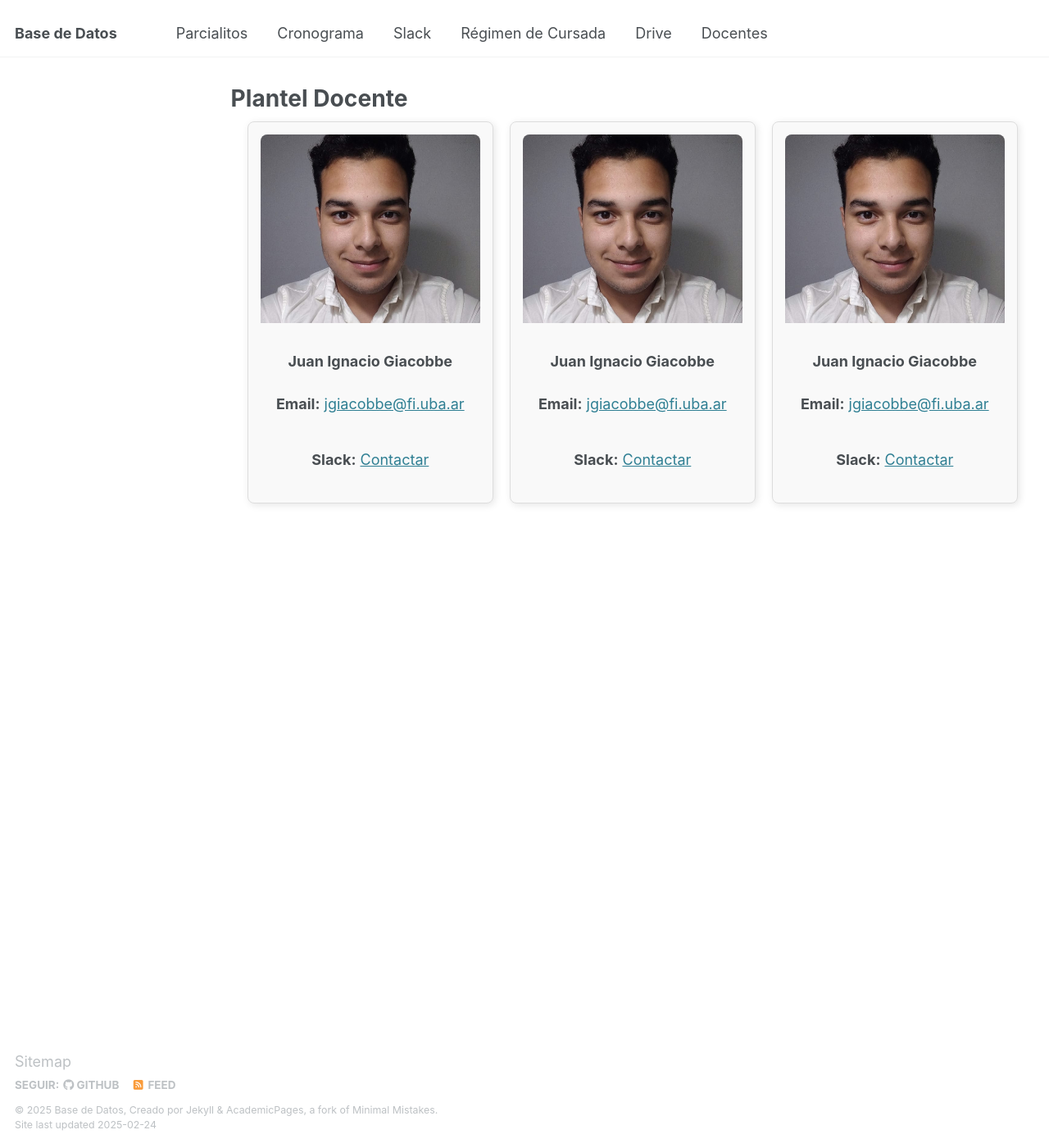
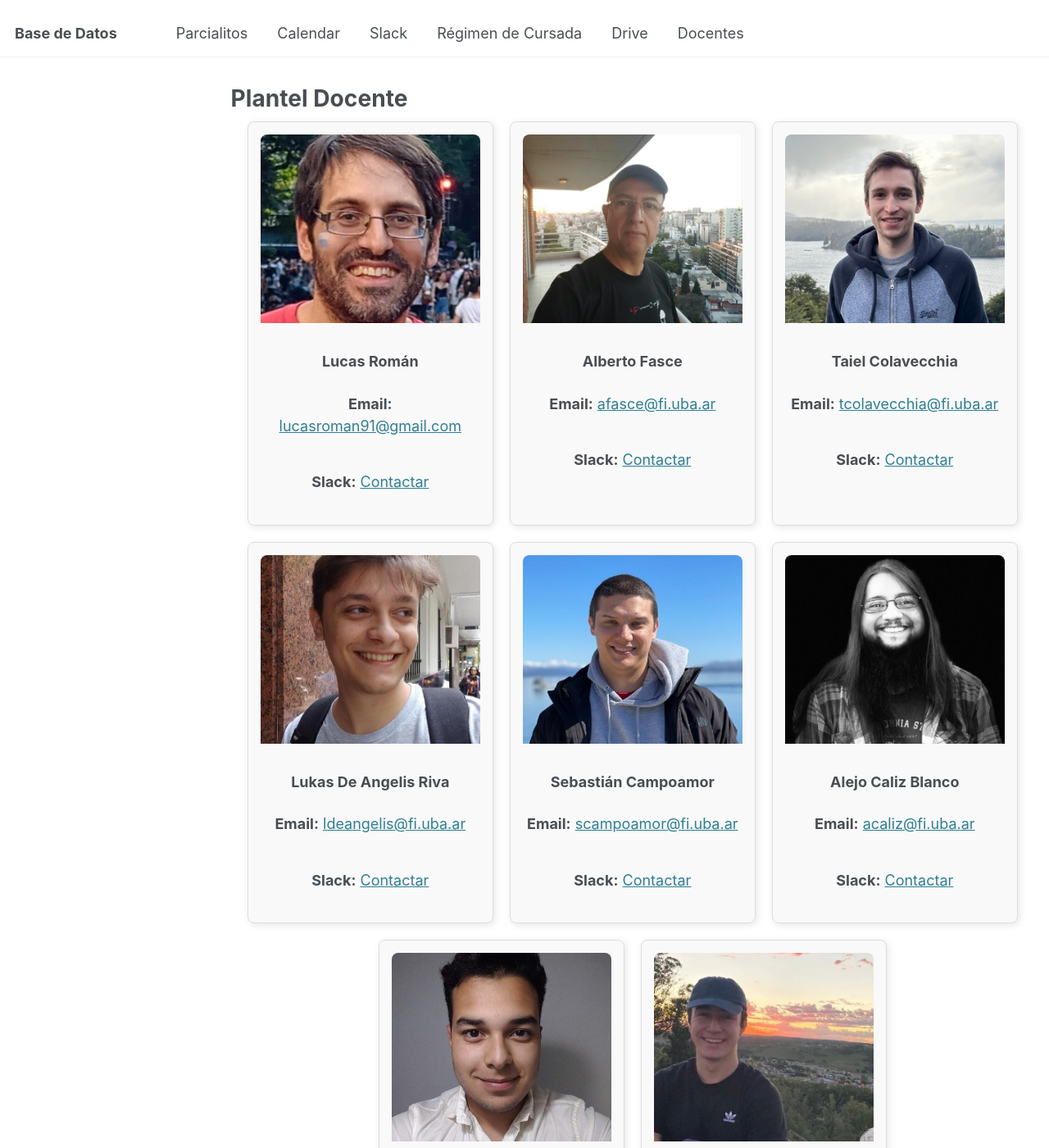
Before and after one commit to base-de-datos-fiuba/bdd-fiuba, a Jekyll site: the page built from _pages/docentes.md, in a window 1280 px wide and 1400 px high. Shown: the whole window at 82% size. Built offline with Jekyll 4.4.1, drawn with Linux system fonts in a browser that asks for light colours; some of the changed text lies outside the part shown.

Commit message:
agrego info docentes y links

```diff
--- a/_data/docentes.yml
+++ b/_data/docentes.yml
@@ -1,14 +1,39 @@
-- name: "Juan Ignacio Giacobbe"
-  image: "/images/docentes/juan.png"
-  email: "jgiacobbe@fi.uba.ar"
-  slack: "https://basededatosfiuba.slack.com/team/U06P2U2MX6C"
+- name: "Lucas Román"
+  image: "/images/docentes/lucas.png"
+  email: "lucasroman91@gmail.com"
+  slack: "https://basededatosfiuba.slack.com/team/U66K61ADC"
+
+- name: "Alberto Fasce"
+  image: "/images/docentes/alberto.png"
+  email: "afasce@fi.uba.ar"
+  slack: "https://basededatosfiuba.slack.com/team/U65QEV3S8"
+
+- name: "Taiel Colavecchia"
+  image: "/images/docentes/taiel.png"
+  email: "tcolavecchia@fi.uba.ar  "
+  slack: "https://basededatosfiuba.slack.com/team/U01T7ML230E"
+
+- name: "Lukas De Angelis Riva"
+  image: "/images/docentes/lukas.png"
+  email: "ldeangelis@fi.uba.ar"
+  slack: "https://basededatosfiuba.slack.com/team/U037AM3QF8S"
+
+- name: "Sebastián Campoamor"
+  image: "/images/docentes/sebas.png"
+  email: "scampoamor@fi.uba.ar"
+  slack: "https://basededatosfiuba.slack.com/team/U05FPSQP17F"
+
+- name: "Alejo Caliz Blanco"
+  image: "/images/docentes/alejo.png"
+  email: "acaliz@fi.uba.ar"
+  slack: "https://basededatosfiuba.slack.com/team/U05MWB64BL7"
 
 - name: "Juan Ignacio Giacobbe"
   image: "/images/docentes/juan.png"
   email: "jgiacobbe@fi.uba.ar"
   slack: "https://basededatosfiuba.slack.com/team/U06P2U2MX6C"
 
-- name: "Juan Ignacio Giacobbe"
-  image: "/images/docentes/juan.png"
-  email: "jgiacobbe@fi.uba.ar"
-  slack: "https://basededatosfiuba.slack.com/team/U06P2U2MX6C"
+- name: "Alberto Carmona"
+  image: "/images/docentes/beto.png"
+  email: "aacarmona@fi.uba.ar"
+  slack: "https://basededatosfiuba.slack.com/team/U07H5FVHX4P"
--- a/_data/navigation.yml
+++ b/_data/navigation.yml
@@ -8,11 +8,11 @@ main:
   - title: "Parcialitos"
     url: /parcialitos/
 
-  - title: "Cronograma"
-    url: https://www.youtube.com/watch?v=8lJhXJCUYCc
+  - title: "Calendar"
+    url: https://calendar.google.com/calendar/u/0?cid=Y19kMzcxMjNjZDVkOWJiMGNlOWE0NDQ2MTZmNWYzZDYzMTY5YjE0MmVmMDQwN2NhNTcyZDVkYjM1ZDBhODJlODg0QGdyb3VwLmNhbGVuZGFyLmdvb2dsZS5jb20
 
   - title: "Slack"
-    url: https://www.youtube.com/watch?v=8lJhXJCUYCc
+    url: https://join.slack.com/t/basededatosfiuba/shared_invite/zt-308h9qsqs-OAtWPkMwU_IdV3Ozo6h3Vg
 
   - title: "Régimen de Cursada"
     url: /regimen/
```
Also changed, not shown: images/docentes/alberto.png (added), images/docentes/alejo.png (added), images/docentes/beto.png (added), images/docentes/lucas.png (added), images/docentes/lukas.png (added), images/docentes/sebas.png (added), images/docentes/taiel.png (added).
